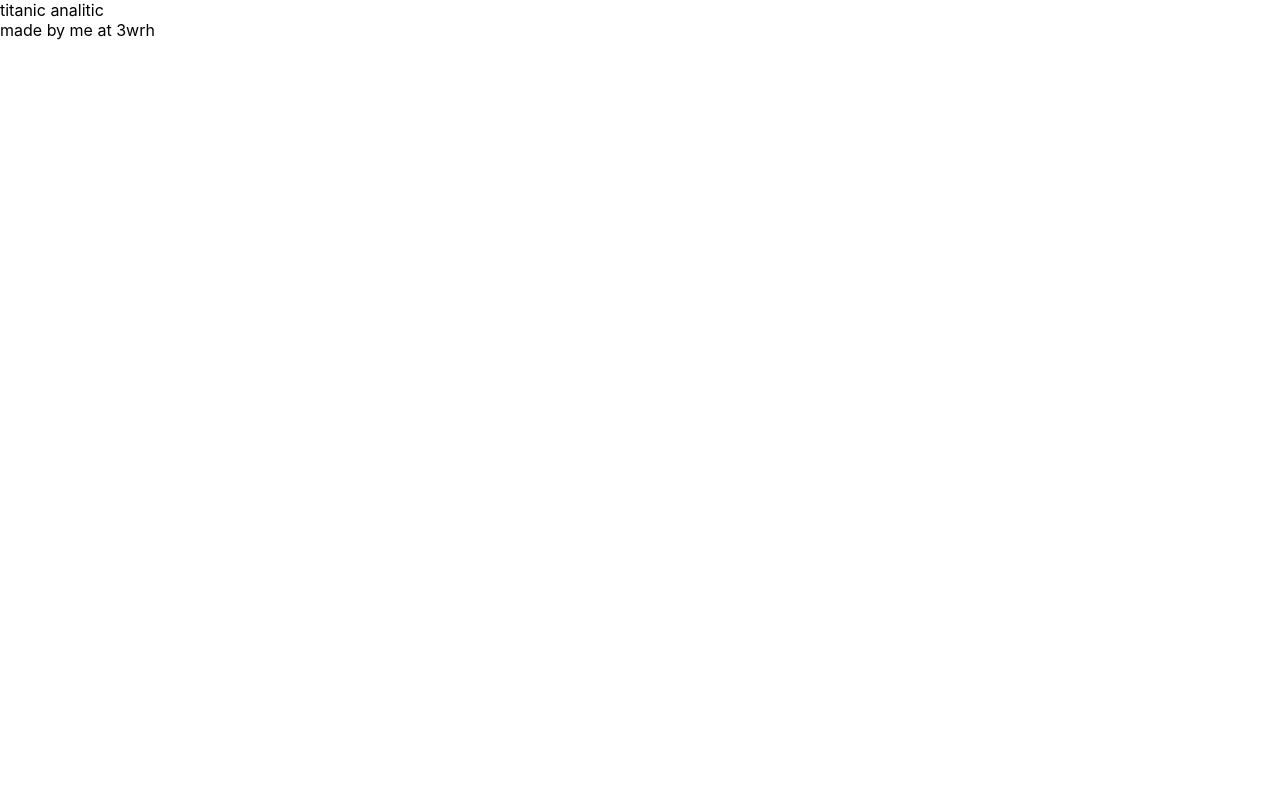
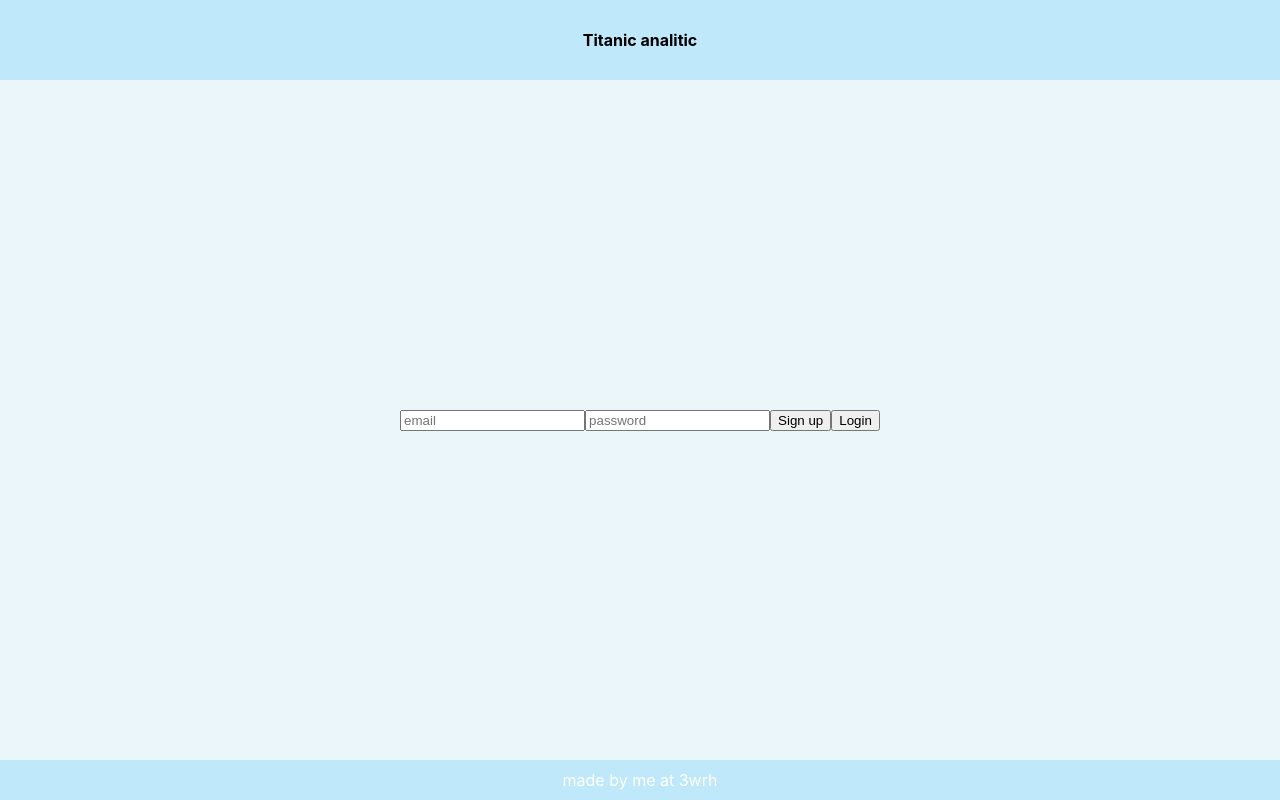
Before and after one commit to ryan77710/titanic-front, a React (Create React App) app: page / in a window 1280 px wide. Built offline with nearby package versions, Linux system fonts and the light colour scheme.

Commit message:
add login page and chart

```diff
--- a/package.json
+++ b/package.json
@@ -6,9 +6,13 @@
     "@testing-library/jest-dom": "^5.16.4",
     "@testing-library/react": "^13.3.0",
     "@testing-library/user-event": "^13.5.0",
+    "axios": "^0.27.2",
+    "chart.js": "^3.8.0",
     "react": "^18.1.0",
+    "react-chartjs-2": "^4.1.0",
     "react-dom": "^18.1.0",
     "react-scripts": "5.0.1",
+    "react-toastify": "^9.0.3",
     "web-vitals": "^2.1.4"
   },
   "scripts": {
--- a/src/App.css
+++ b/src/App.css
@@ -1,38 +1,24 @@
-.App {
-  text-align: center;
+header {
+  height: 10vh;
+  display: flex;
+  justify-content: center;
+  align-items: center;
+  background-color: rgb(191, 233, 250);
+  font-weight: bold;
+  font-size: 30;
 }
-
-.App-logo {
-  height: 40vmin;
-  pointer-events: none;
+main {
+  height: 85vh;
+  display: flex;
+  justify-content: center;
+  align-items: center;
+  background-color: rgb(235, 246, 250);
 }
-
-@media (prefers-reduced-motion: no-preference) {
-  .App-logo {
-    animation: App-logo-spin infinite 20s linear;
-  }
-}
-
-.App-header {
-  background-color: #282c34;
-  min-height: 100vh;
+footer {
+  height: 5vh;
   display: flex;
-  flex-direction: column;
+  justify-content: center;
   align-items: center;
-  justify-content: center;
-  font-size: calc(10px + 2vmin);
+  background-color: rgb(191, 233, 250);
   color: white;
 }
-
-.App-link {
-  color: #61dafb;
-}
-
-@keyframes App-logo-spin {
-  from {
-    transform: rotate(0deg);
-  }
-  to {
-    transform: rotate(360deg);
-  }
-}
--- a/src/App.js
+++ b/src/App.js
@@ -5,11 +5,16 @@ import Main from "./Components/Main";
 import Footer from "./Components/Footer";
 import Header from "./Components/Header";
 
+import { ToastContainer, toast } from "react-toastify";
+import "react-toastify/dist/ReactToastify.css";
+
 const App = () => {
+  const [isLogin, setIsLogin] = useState(false);
   return (
     <div>
-      <Header />
-      <Main />
+      <ToastContainer />
+      <Header isLogin={isLogin} setIsLogin={setIsLogin} />
+      <Main isLogin={isLogin} setIsLogin={setIsLogin} />
       <Footer />
     </div>
   );
--- a/src/Components/Header.js
+++ b/src/Components/Header.js
@@ -1,4 +1,4 @@
 const Header = () => {
-  return <header> titanic analitic</header>;
+  return <header> Titanic analitic</header>;
 };
 export default Header;
--- /dev/null
+++ b/src/Components/Login.js
@@ -0,0 +1,52 @@
+import { useState } from "react";
+import { toast } from "react-toastify";
+import axios from "axios";
+
+const Login = (props) => {
+  const { isLogin, setIsLogin } = props;
+
+  const [email, setEmail] = useState("");
+  const [password, setPassword] = useState("");
+
+  const handleEmailChange = (e) => {
+    setEmail(e.target.value);
+  };
+  const handlePasswordChange = (e) => {
+    setPassword(e.target.value);
+  };
+  const login = async () => {
+    try {
+      await axios.post("http://localhost:3000/login", { email: email, password: password });
+      toast("connected");
+      setIsLogin(true);
+    } catch (e) {
+      toast("error re try :(");
+    }
+  };
+  const SignUp = async () => {
+    try {
+      const data = {
+        email: email,
+        password: password,
+      };
+      await axios.post("http://localhost:3000/signup", data);
+      toast("account created");
+      login();
+    } catch (e) {
+      toast("error re try :(");
+    }
+  };
+  return (
+    <div>
+      <input placeholder="email" value={email} onChange={handleEmailChange} type="text" />
+      <input placeholder="password" value={password} onChange={handlePasswordChange} type="text" />
+      <button type="submit" onClick={SignUp}>
+        Sign up
+      </button>
+      <button type="submit" onClick={login}>
+        Login
+      </button>
+    </div>
+  );
+};
+export default Login;
--- a/src/Components/Main.js
+++ b/src/Components/Main.js
@@ -1,4 +1,11 @@
-const Main = () => {
-  return <main></main>;
+import { useState } from "react";
+import { toast } from "react-toastify";
+
+import Login from "../Components/Login";
+import Stat from "./Stat";
+
+const Main = (props) => {
+  const { isLogin, setIsLogin } = props;
+  return <main>{isLogin ? <Stat /> : <Login isLogin={isLogin} setIsLogin={setIsLogin} />}</main>;
 };
 export default Main;
--- /dev/null
+++ b/src/Components/PieChart.js
@@ -0,0 +1,19 @@
+import { useEffect, useState } from "react";
+import { Chart as ChartJS, ArcElement, Tooltip, Legend } from "chart.js";
+import { Pie } from "react-chartjs-2";
+
+ChartJS.register(ArcElement, Tooltip, Legend);
+
+const PieChart = (props) => {
+  const { labels, dataset } = props;
+  const data = {
+    labels: labels,
+    datasets: dataset,
+  };
+  return (
+    <div style={{ width: 400, height: 400 }}>
+      <Pie data={data} />
+    </div>
+  );
+};
+export default PieChart;
--- /dev/null
+++ b/src/Components/Stat.js
@@ -0,0 +1,91 @@
+import { useEffect, useState } from "react";
+import PieChart from "./PieChart";
+import axios from "axios";
+
+const Stat = (props) => {
+  const [isLoading, setIsLoading] = useState(true);
+
+  const [age, setAge] = useState("");
+  const [pclass, setPclass] = useState("");
+  const [sex, setSex] = useState("");
+  const [data, setData] = useState([]);
+  useEffect(() => {
+    const fetchData = async () => {
+      try {
+        const response = await axios.get(`http://localhost:3000/search?Pclass=${pclass}&Sex=${sex}&Age=${age}&Survived=${true}`);
+        setData(response.data.customers);
+        setIsLoading(false);
+        sortAge(response.data.customers, age);
+      } catch (error) {}
+    };
+
+    fetchData();
+  }, [age, pclass, sex]);
+
+  const sortAge = (data, age) => {
+    const newTab = [...data];
+    const result = newTab.filter((ele) => ele.Age === age);
+    return result;
+  };
+  const filterSex = (data, sex) => {
+    const newTab = [...data];
+
+    const result = newTab.filter((ele) => ele.Sex === sex);
+    return result;
+  };
+  const filterPclass = (data, Pclass) => {
+    const newTab = [...data];
+    const result = newTab.filter((ele) => ele.Pclass === Pclass);
+    return result;
+  };
+
+  const labels = ["Red", "Blue", "Yellow", "Green", "Purple", "Orange"];
+  const dataset = [
+    {
+      label: "# of Votes",
+      data: [12, 19, 3, 5, 2, 3],
+      backgroundColor: [
+        "rgba(255, 99, 132, 0.2)",
+        "rgba(54, 162, 235, 0.2)",
+        "rgba(255, 206, 86, 0.2)",
+        "rgba(75, 192, 192, 0.2)",
+        "rgba(153, 102, 255, 0.2)",
+        "rgba(255, 159, 64, 0.2)",
+      ],
+    },
+  ];
+  ////////////
+  const labelsSex = ["Male", "female"];
+  const datasetSex = [
+    {
+      label: "Sex",
+      data: [filterSex(data, "male").length, filterSex(data, "female").length],
+      backgroundColor: ["rgba(54, 162, 235, 0.2)", "rgba(255, 99, 132, 0.2)"],
+    },
+  ];
+  //////////////
+  const labelsPclass = ["Pclass 1", "Pclass 2", "Pclass 3"];
+  const datasetPclass = [
+    {
+      label: "Pclass",
+      data: [filterPclass(data, 1).length, filterPclass(data, 2).length, filterPclass(data, 3).length],
+      backgroundColor: ["rgba(54, 162, 235, 0.2)", "rgba(255, 99, 132, 0.2)", "rgba(153, 102, 255, 0.2)"],
+    },
+  ];
+
+  return (
+    <div>
+      {isLoading ? (
+        "chargement"
+      ) : (
+        <div>
+          <div style={{ display: "flex" }}>
+            <PieChart dataset={datasetSex} labels={labelsSex} />
+            <PieChart dataset={datasetPclass} labels={labelsPclass} />
+          </div>
+        </div>
+      )}
+    </div>
+  );
+};
+export default Stat;
--- a/src/index.js
+++ b/src/index.js
@@ -1,10 +1,10 @@
-import React from 'react';
-import ReactDOM from 'react-dom/client';
-import './index.css';
-import App from './App';
-import reportWebVitals from './reportWebVitals';
+import React from "react";
+import ReactDOM from "react-dom/client";
+import "./index.css";
+import App from "./App";
+// import reportWebVitals from "./reportWebVitals";
 
-const root = ReactDOM.createRoot(document.getElementById('root'));
+const root = ReactDOM.createRoot(document.getElementById("root"));
 root.render(
   <React.StrictMode>
     <App />
@@ -14,4 +14,4 @@ root.render(
 // If you want to start measuring performance in your app, pass a function
 // to log results (for example: reportWebVitals(console.log))
 // or send to an analytics endpoint. Learn more: https://bit.ly/CRA-vitals
-reportWebVitals();
+// reportWebVitals();
```
Also changed, not shown: 1 other file (tests, documents, lock files or other folders).
